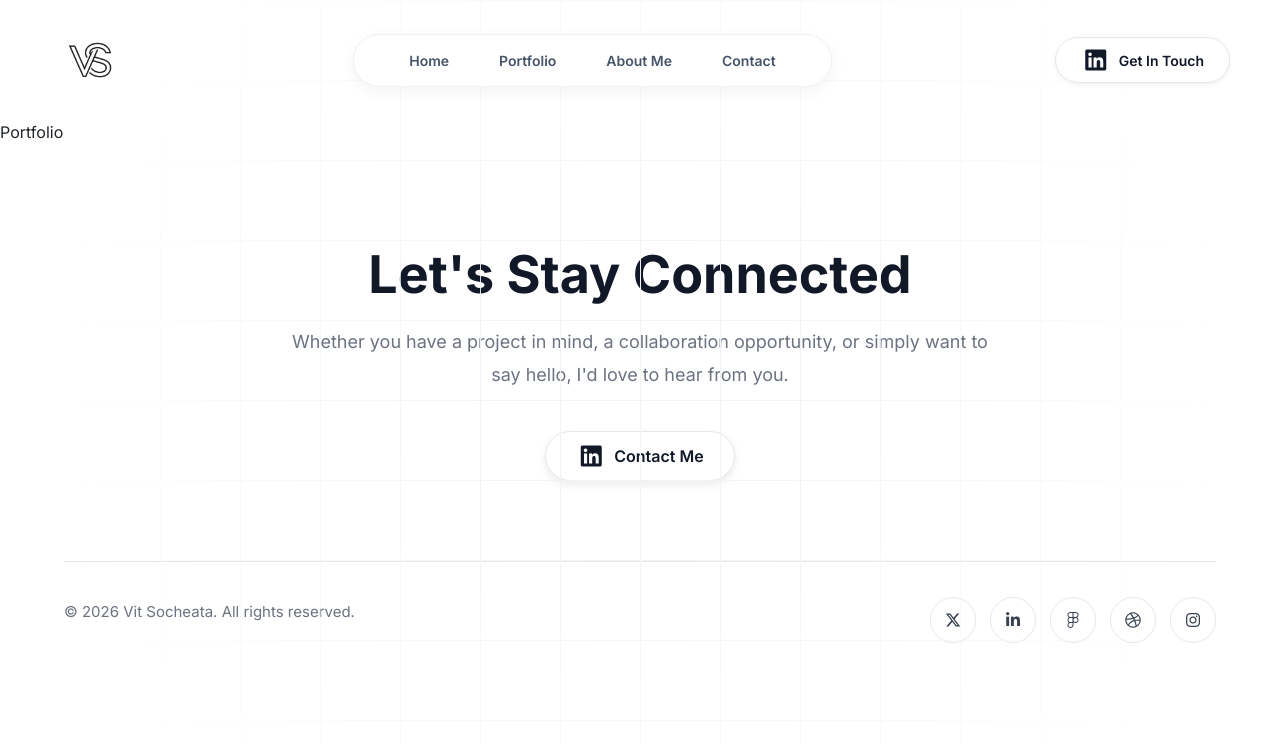
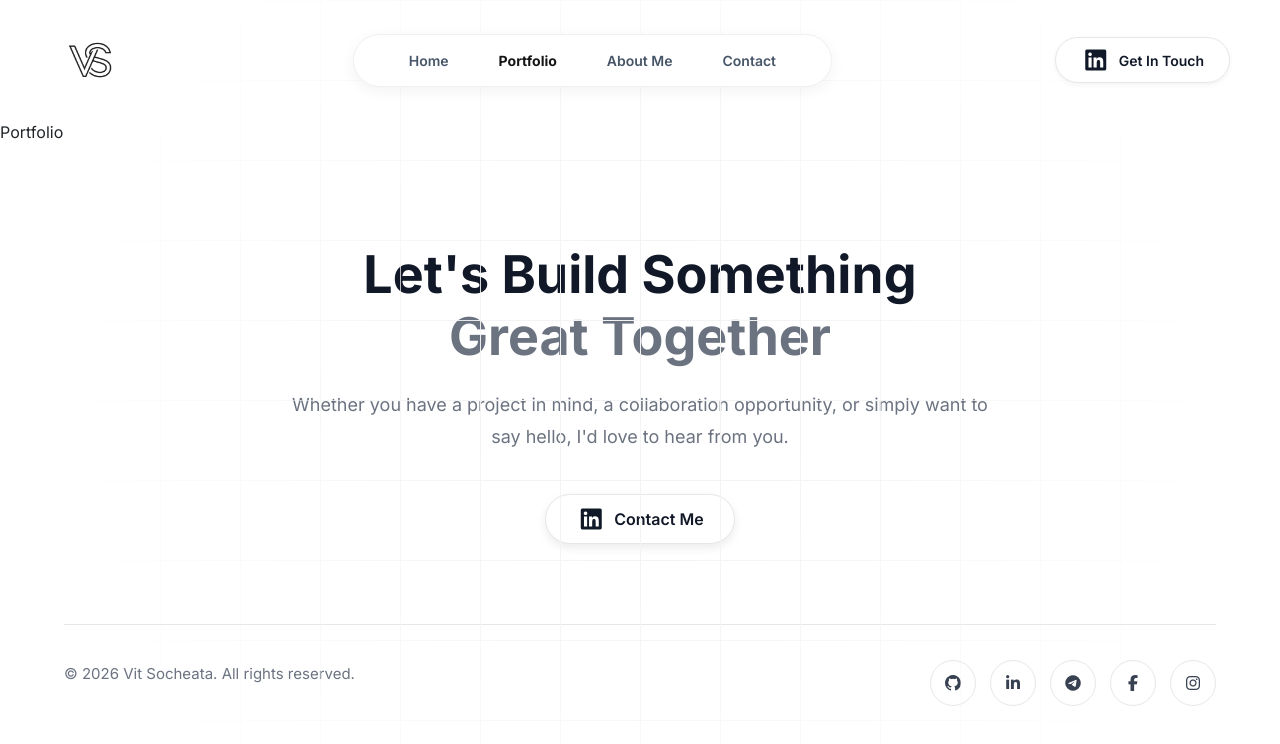
Before and after one commit to VitSocheata/SocheataVit-Portfolio, a Vue app: page /portfolio in a window 1280 px wide. Shown: the top 744 px of the page. Built offline with nearby package versions, Linux system fonts and the light colour scheme.

Commit message:
add link social

```diff
--- a/src/components/home/Portfolio.vue
+++ b/src/components/home/Portfolio.vue
@@ -3,7 +3,7 @@
     <div class="container">
 
       <div class="section-header">
-        <h2>Portfolio</h2>
+        <h2 class="name-title">My <span>Portfolio</span></h2>
       </div>
 
       <div class="portfolio-grid">
--- a/src/components/layout/FooTer.vue
+++ b/src/components/layout/FooTer.vue
@@ -3,13 +3,13 @@
     <div class="container">
       <div class="footer-top">
 
-        <h2>Let's Stay Connected</h2>
+        <h2 class="name-title">Let's Build Something <span>Great Together</span></h2>
 
         <p>
           Whether you have a project in mind, a collaboration opportunity,
           or simply want to say hello, I'd love to hear from you.
         </p>
-          <BaseButton/>
+        <BaseButton />
       </div>
 
       <div class="divider"></div>
@@ -21,27 +21,21 @@
         </p>
 
         <div class="social-links">
-
-          <a href="#">
-            <i class="fab fa-x-twitter"></i>
+          <a href="https://github.com/VitSocheata" target="_blank" rel="noopener noreferrer">
+            <i class="fab fa-github"></i>
           </a>
-
-          <a href="#">
+          <a href="https://www.linkedin.com/in/socheata-vit" target="_blank" rel="noopener noreferrer">
             <i class="fab fa-linkedin-in"></i>
           </a>
-
-          <a href="#">
-            <i class="fab fa-figma"></i>
+          <a href="https://t.me/socheatavit" target="_blank" rel="noopener noreferrer">
+            <i class="fab fa-telegram"></i>
           </a>
-
-          <a href="#">
-            <i class="fab fa-dribbble"></i>
+          <a href="https://www.facebook.com/share/1KTcAKZh2L/?mibextid=wwXIfr" target="_blank" rel="noopener noreferrer">
+            <i class="fab fa-facebook-f"></i>
           </a>
-
-          <a href="#">
+          <a href="https://instagram.com/wei__yingying" target="_blank" rel="noopener noreferrer">
             <i class="fab fa-instagram"></i>
           </a>
-
         </div>
 
       </div>
@@ -66,7 +60,7 @@ import BaseButton from '../common/BaseButton.vue';
   padding: 0 24px;
 }
 
-.logo img{
+.logo img {
   width: 80px;
 }
 
@@ -102,8 +96,6 @@ import BaseButton from '../common/BaseButton.vue';
   margin-bottom: 40px;
 }
 
-/* Button */
-
 .contact-btn {
   display: inline-flex;
   align-items: center;
@@ -131,14 +123,10 @@ import BaseButton from '../common/BaseButton.vue';
   transform: translateY(-3px);
 }
 
-/* Divider */
-
 .divider {
   margin: 80px 0 35px;
   border-top: 1px solid #e5e7eb;
 }
-
-/* Bottom */
 
 .footer-bottom {
   display: flex;
@@ -150,8 +138,6 @@ import BaseButton from '../common/BaseButton.vue';
   color: #6b7280;
   font-size: 15px;
 }
-
-/* Social */
 
 .social-links {
   display: flex;
@@ -182,8 +168,6 @@ import BaseButton from '../common/BaseButton.vue';
   transform: translateY(-3px);
 }
 
-/* Responsive */
-
 @media (max-width: 768px) {
 
   .footer {
--- a/src/components/layout/Navbar.vue
+++ b/src/components/layout/Navbar.vue
@@ -8,10 +8,10 @@
         <span></span><span></span><span></span>
       </div>
       <div class="nav-links" :class="{ 'active': isMenuOpen }">
-        <a href="#">Home</a>
-        <a href="#">Portfolio</a>
-        <a href="#">About Me</a>
-        <a href="#">Contact</a>
+        <router-link :to="{name: 'home'}">Home</router-link>
+        <router-link :to="{name: 'portfolio'}">Portfolio</router-link>
+        <router-link :to="{name: 'aboutMe'}">About Me</router-link>
+        <router-link :to="{name: 'contact'}">Contact</router-link>
       </div>
       <button class="btn-contact"><i class="fab fa-linkedin fs-4"></i>Get In Touch</button>
     </nav>
@@ -71,6 +71,15 @@ const toggleMenu = () => {
 .btn-contact{
   font-size: 14px;
 }
+
+.nav-links a.router-link-active {
+  color: #151515 !important;
+  font-weight: 700;
+}
+
+.nav-links a.router-link-exact-active {
+  color: #151515 !important;
+}
 @media (max-width: 768px) {
 
   .navbar-custom {
--- a/src/router/index.js
+++ b/src/router/index.js
@@ -2,12 +2,14 @@ import { createRouter, createWebHistory } from 'vue-router';
 import HomeView from '@/views/HomeView.vue';
 import PortfolioView from '@/views/PortfolioView.vue';
 import ContactView from '@/views/ContactView.vue';
+import AboutMe from '@/views/AboutMe.vue';
 
 const router = createRouter({
   history: createWebHistory(),
   routes: [
     { path: '/', name: 'home', component: HomeView },
     { path: '/portfolio', name: 'portfolio', component: PortfolioView },
+    { path: '/about-me', name: 'aboutMe',component: AboutMe},
     { path: '/contact', name: 'contact', component: ContactView }
   ]
 });
--- /dev/null
+++ b/src/views/AboutMe.vue
@@ -0,0 +1,6 @@
+<template>
+
+    <div>
+        about me
+    </div>
+</template>
```
